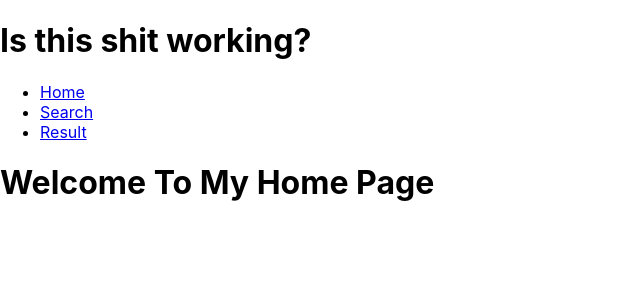
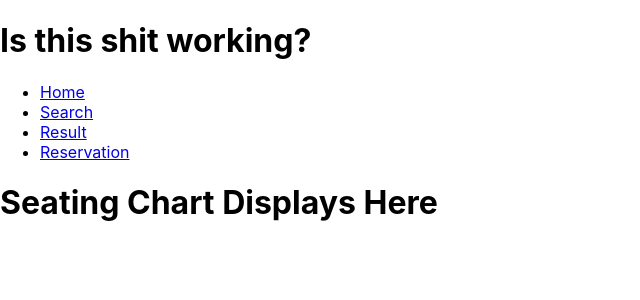
Before and after one commit to mauritzerick/airlines-frontend, a React (Create React App) app: page /reservation in a window 1280 px wide. Shown: the top 300 px of the page, without its empty margins (0-640 px from the left). Built offline with nearby package versions, Linux system fonts and the light colour scheme.

Commit message:
add reservation component and links

```diff
--- a/src/components/App.js
+++ b/src/components/App.js
@@ -1,6 +1,7 @@
 import SearchForm from './SearchForm';
 import Home from './Home';
 import Result from './Result';
+import Reservation from './Reservation';
 
 import {
   BrowserRouter as Router,
@@ -27,6 +28,9 @@ function App() {
             <li>
               <Link to="/results">Result</Link>
             </li>
+            <li>
+              <Link to="/reservation">Reservation</Link>
+            </li>
           </ul>
         </nav>
 
@@ -36,6 +40,9 @@ function App() {
           </Route>
           <Route path="/results">
             <Result />
+          </Route>
+          <Route path="/reservation">
+            <Reservation/>
           </Route>
           <Route path="/">
             <Home />
--- /dev/null
+++ b/src/components/Reservation.js
@@ -0,0 +1,17 @@
+import React, { Component } from 'react';
+import axios from 'axios';
+import { withRouter } from 'react-router-dom';
+
+class Reservation extends Component {
+  constructor() {
+    super();
+  }
+
+  render() {
+    return(
+      <h1>Seating Chart Displays Here</h1>
+    );
+  }
+}
+
+export default Reservation;
```
